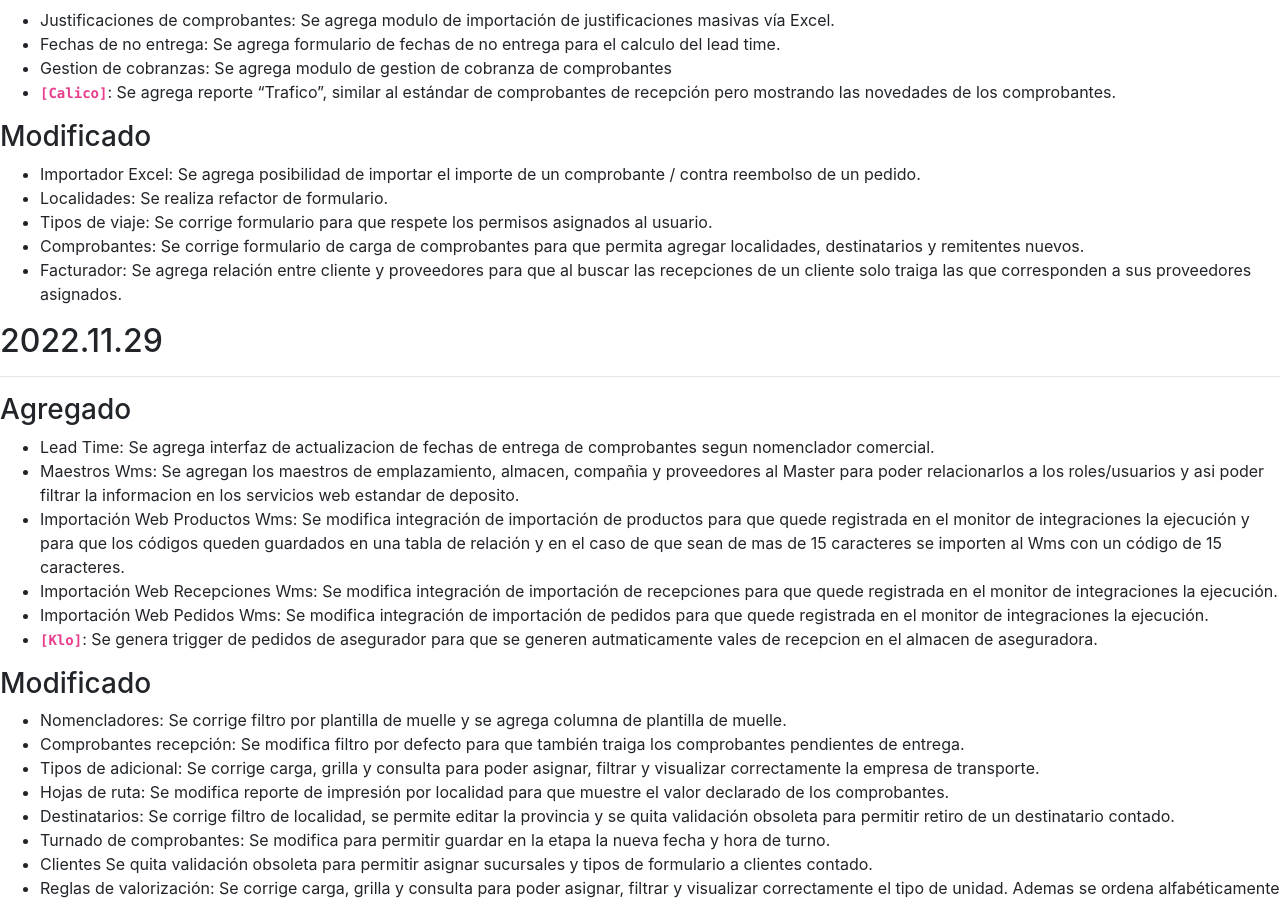
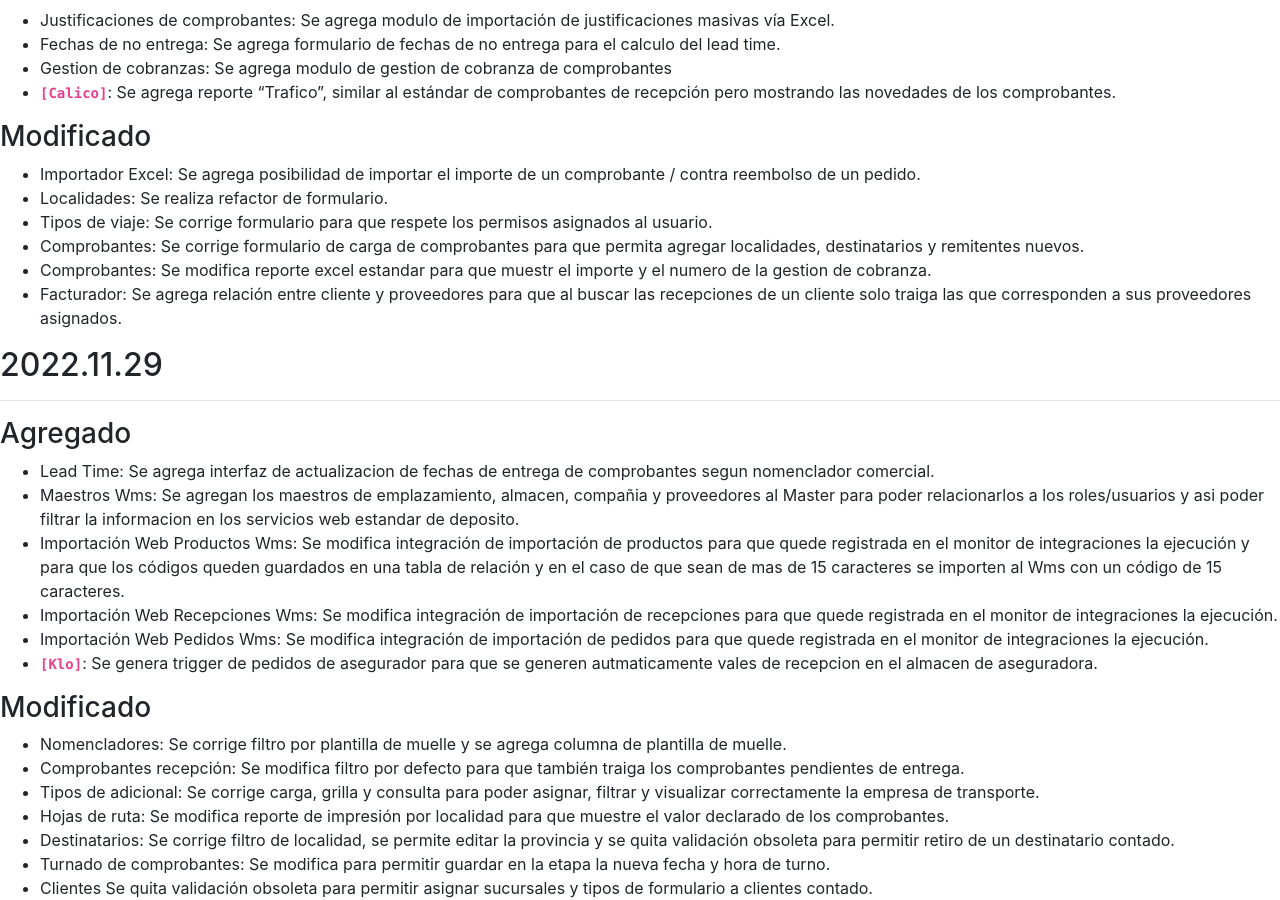
Before and after one commit to brainsys-arsaad/versionado, a Jekyll site: the page built from registro-cambios.markdown, in a window 1280 px wide and 900 px high, scrolled down 402 px. Built offline with Jekyll 4.4.1, drawn with Linux system fonts in a browser that asks for light colours.

Commit message:
Update registro-cambios.markdown

```diff
--- a/registro-cambios.markdown
+++ b/registro-cambios.markdown
@@ -93,6 +93,7 @@ El formato esta basado en [Keep a Changelog](https://keepachangelog.com/es-ES/1.
 - Localidades: Se realiza refactor de formulario.
 - Tipos de viaje: Se corrige formulario para que respete los permisos asignados al usuario.
 - Comprobantes: Se corrige formulario de carga de comprobantes para que permita agregar localidades, destinatarios y remitentes nuevos.
+- Comprobantes: Se modifica reporte excel estandar para que muestr el importe y el numero de la gestion de cobranza.
 - Facturador: Se agrega relación entre cliente y proveedores para que al buscar las recepciones de un cliente solo traiga las que corresponden a sus proveedores asignados.
 
 ## 2022.11.29
```
